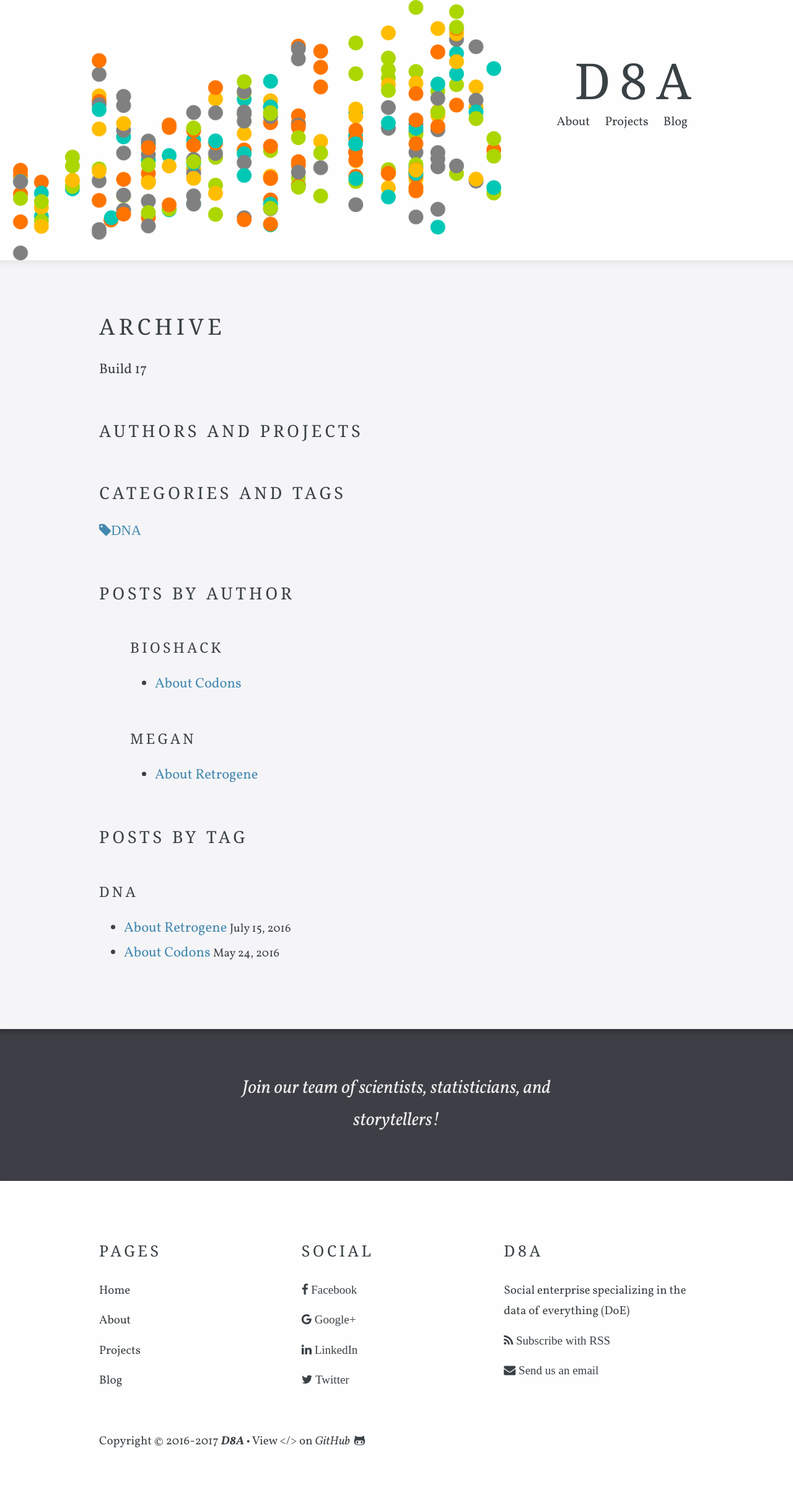
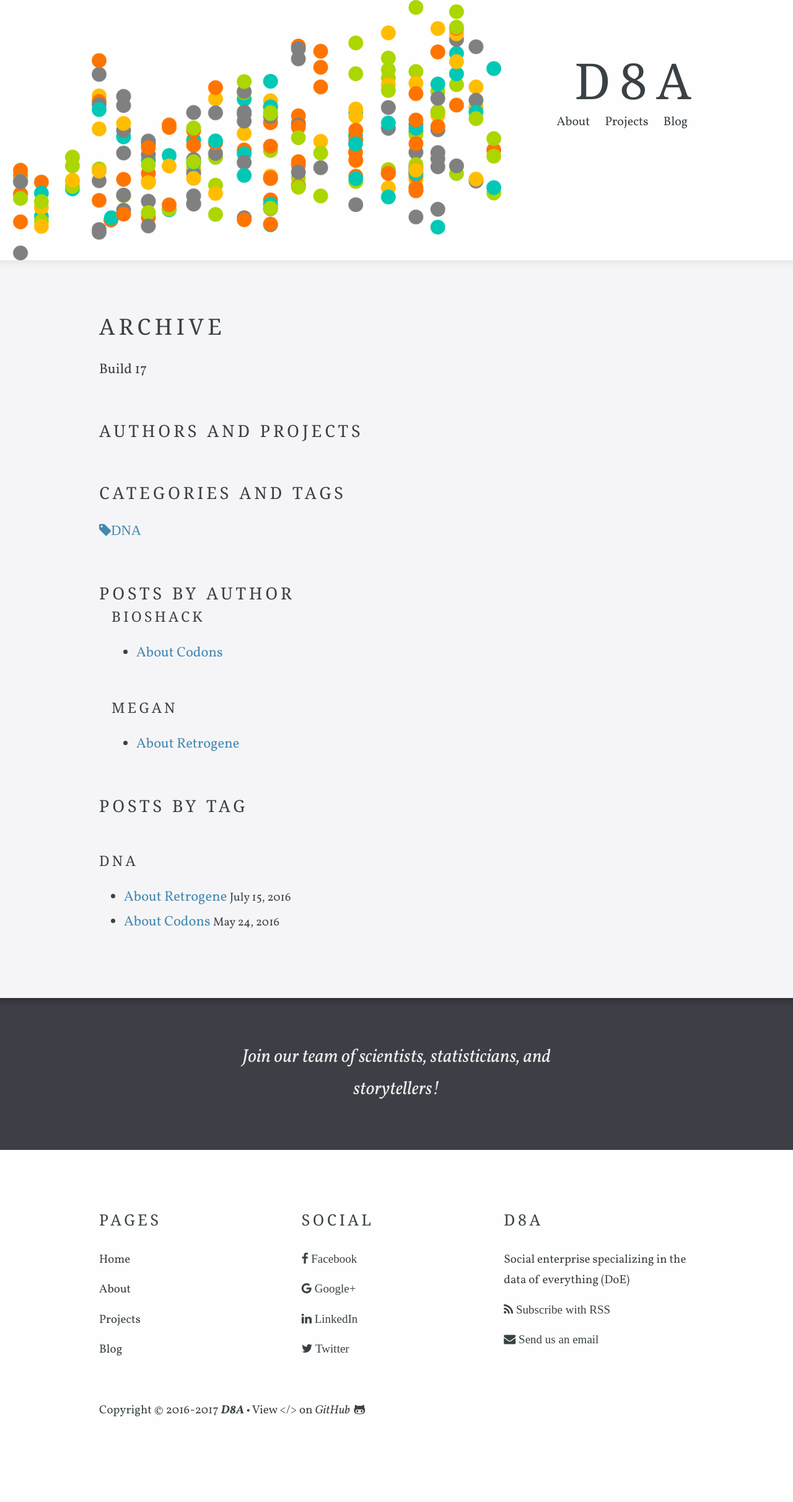
Before and after one commit to bioshack/d8a, a Jekyll site: the page built from pages/archive.html, in a window 1280 px wide. Shown: the whole page at 62% size. Built offline with Jekyll 4.4.1, drawn with Linux system fonts in a browser that asks for light colours; some web fonts are replaced; after the commit the page ends 2373 px from its top, so only the background shows below that.

Commit message:
Edit margin

```diff
--- a/_sass/_layout.scss
+++ b/_sass/_layout.scss
@@ -374,7 +374,7 @@ footer {
 }
 
 .tag-list {
-  padding: 50px 0 0 50px;
+  margin-left: 20px;
 }
 
 .video-container {
```
